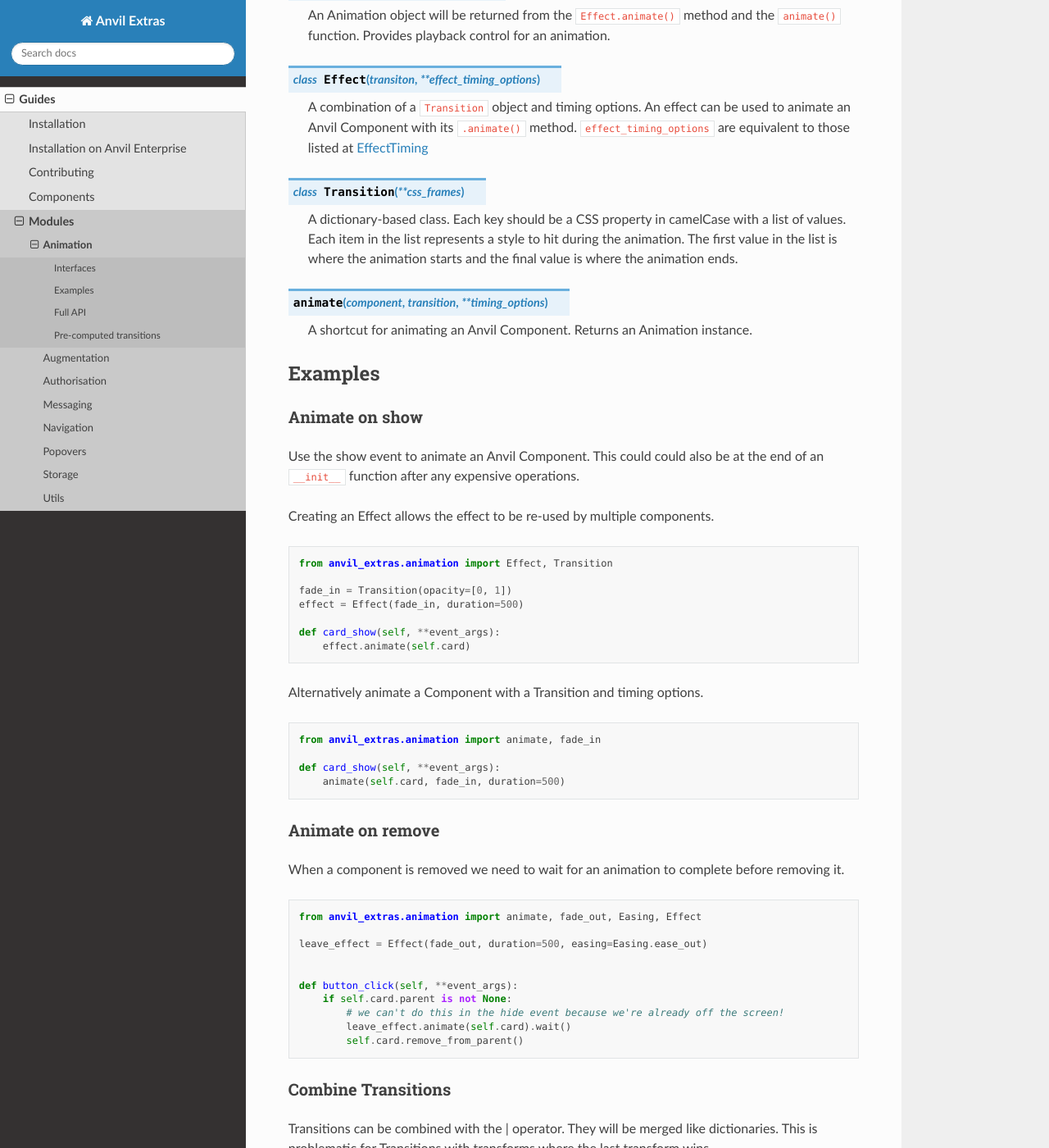
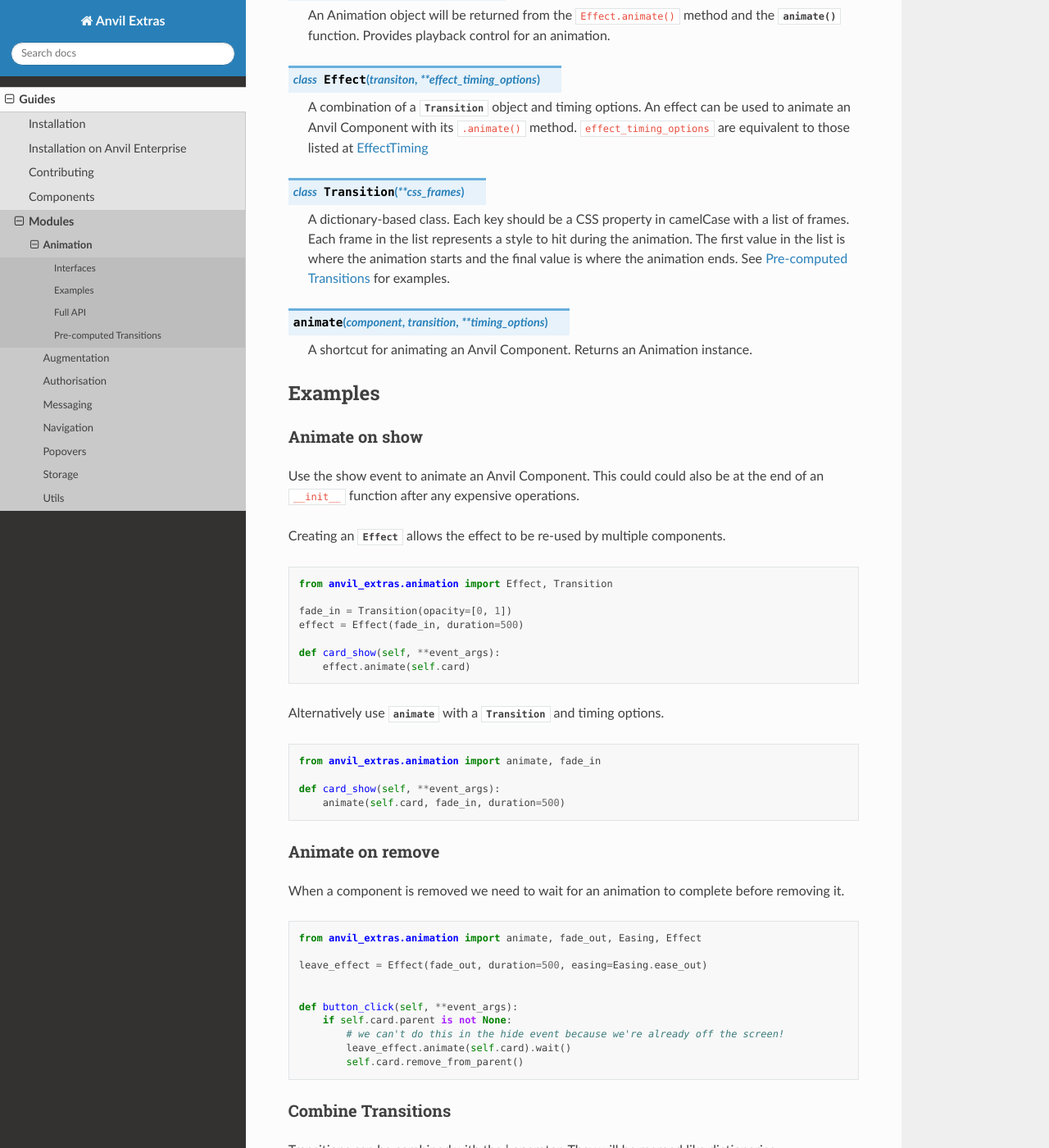
Before and after one commit to anvilistas/anvil-extras, a Sphinx documentation site: the page built from docs/guides/modules/animation.rst, in a window 1280 px wide and 1400 px high, scrolled down 296 px. Shown: the whole window at 82% size. Built offline with Sphinx 7.4.7 and the Read the Docs theme 2.0.0, drawn with Linux system fonts in a browser that asks for light colours; some of the changed text lies outside the part shown.

Commit message:
Anaimation: adjust some animate/animations to animation. Do some cross references in docs.

```diff
--- a/docs/guides/modules/animation.rst
+++ b/docs/guides/modules/animation.rst
@@ -6,20 +6,21 @@
 ----------
 .. class:: Animation(component, effect)
 
-    An Animation object will be returned from the ``Effect.animate()`` method and the ``animate()`` function.
+    An Animation object will be returned from the ``Effect.animate()`` method and the :attr:`animate()` function.
     Provides playback control for an animation.
 
 .. class:: Effect(transiton, **effect_timing_options)
 
-    A combination of a ``Transition`` object and timing options.
+    A combination of a :class:`Transition` object and timing options.
     An effect can be used to animate an Anvil Component with its ``.animate()`` method.
     ``effect_timing_options`` are equivalent to those listed at `EffectTiming <https://developer.mozilla.org/en-US/docs/Web/API/EffectTiming>`_
 
 .. class:: Transition(**css_frames)
 
-    A dictionary-based class. Each key should be a CSS property in camelCase with a list of values.
-    Each item in the list represents a style to hit during the animation.
+    A dictionary-based class. Each key should be a CSS property in camelCase with a list of frames.
+    Each frame in the list represents a style to hit during the animation.
     The first value in the list is where the animation starts and the final value is where the animation ends.
+    See :any:`Pre-computed Transitions<transition-examples>` for examples.
 
 
 .. function:: animate(component, transition, **timing_options)
@@ -37,7 +38,7 @@
 Use the show event to animate an Anvil Component.
 This could could also be at the end of an ``__init__`` function after any expensive operations.
 
-Creating an Effect allows the effect to be re-used by multiple components.
+Creating an :class:`Effect` allows the effect to be re-used by multiple components.
 
 .. code-block:: python
 
@@ -50,7 +51,7 @@
         effect.animate(self.card)
 
 
-Alternatively animate a Component with a Transition and timing options.
+Alternatively use :attr:`animate` with a :class:`Transition` and timing options.
 
 .. code-block:: python
 
@@ -83,7 +84,6 @@
 *******************
 
 Transitions can be combined with the `|` operator. They will be merged like dictionaries.
-This is problematic for Transitions with transforms where the last transform wins.
 
 .. code-block:: python
 
@@ -402,7 +402,9 @@
         Create a ``cubic_bezier`` easing value from 4 numerical values.
 
 
-Pre-computed transitions
+.. _transition-examples:
+
+Pre-computed Transitions
 ------------------------
 
 Attention Seekers
```
Also changed, not shown: other parts of docs/guides/modules/animation.rst (+2 -2 lines).
